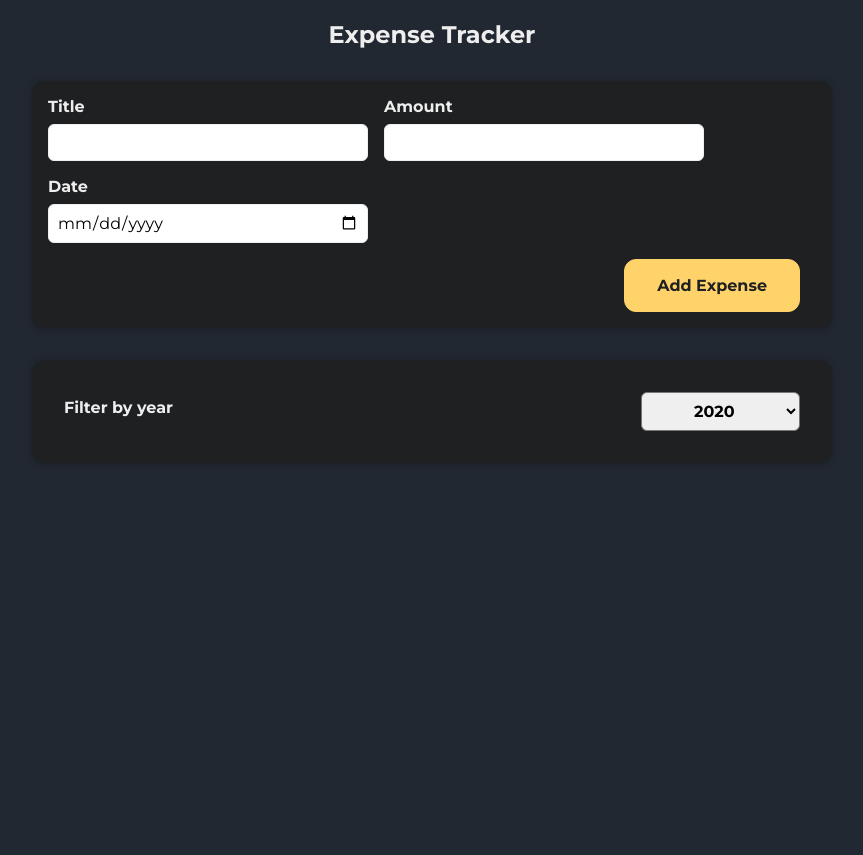
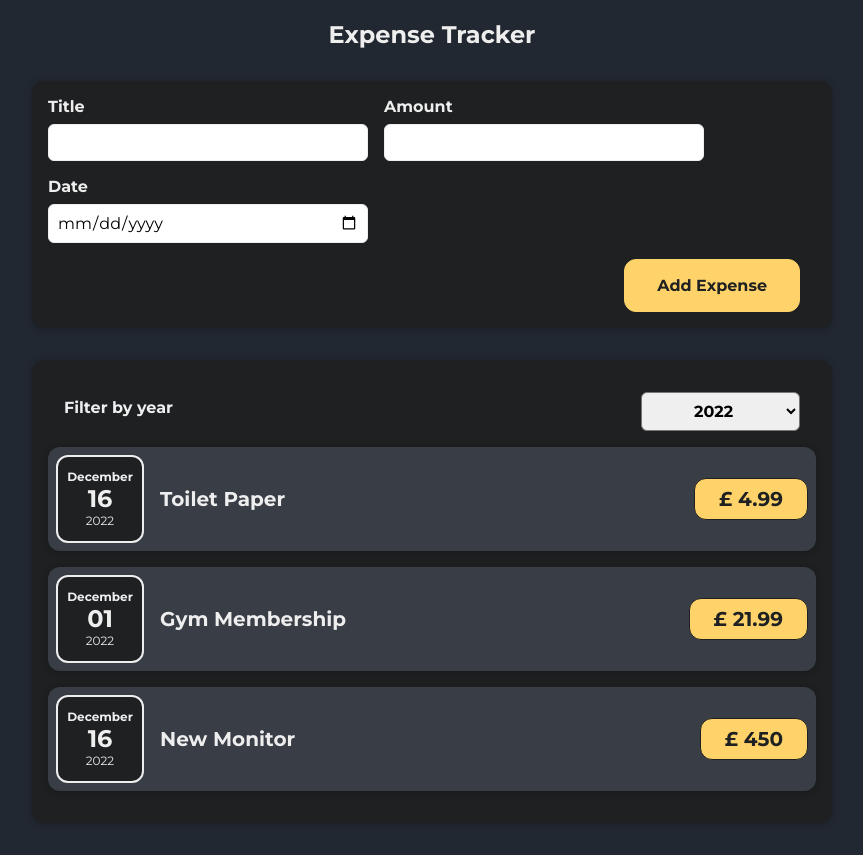
Before and after one commit to MikesonO/expense-tracker, a React (Create React App) app: page / in a window 1280 px wide. Shown: the whole page, without its empty margins (208-1071 px from the left). Before the commit the page ends 800 px from the top, so only its background shows below. Built offline with nearby package versions, Linux system fonts and the light colour scheme.

Commit message:
Update filter options

```diff
--- a/src/components/Expenses/ExpenseFilter.js
+++ b/src/components/Expenses/ExpenseFilter.js
@@ -6,15 +6,17 @@ const ExpensesFilter = (props) => {
     props.onChangeFilter(event.target.value);
   }
 
+  const currentYear = new Date().getFullYear();
+
   return (
     <div className='expenses-filter'>
       <div className='expenses-filter__control'>
         <label>Filter by year</label>
         <select value={props.selected} onChange={handleSelectedYear}>
-          <option value='2022'>2022</option>
-          <option value='2021'>2021</option>
-          <option value='2020'>2020</option>
-          <option value='2019'>2019</option>
+          <option value={currentYear+1}>{currentYear+1}</option>
+          <option value={currentYear}>{currentYear}</option>
+          <option value={currentYear-1}>{currentYear-1}</option>
+          <option value={currentYear-2}>{currentYear-2}</option>
         </select>
       </div>
     </div>
--- a/src/components/Expenses/Expenses.js
+++ b/src/components/Expenses/Expenses.js
@@ -7,7 +7,8 @@ import './Expenses.scss';
 
 const Expenses = (data) => {
 
-  const [filteredYear, setFilteredYear] = useState('2020');
+  const currentYear = new Date().getFullYear();
+  const [filteredYear, setFilteredYear] = useState(`${currentYear}`);
 
   const expenses = data.expense;
 
```
